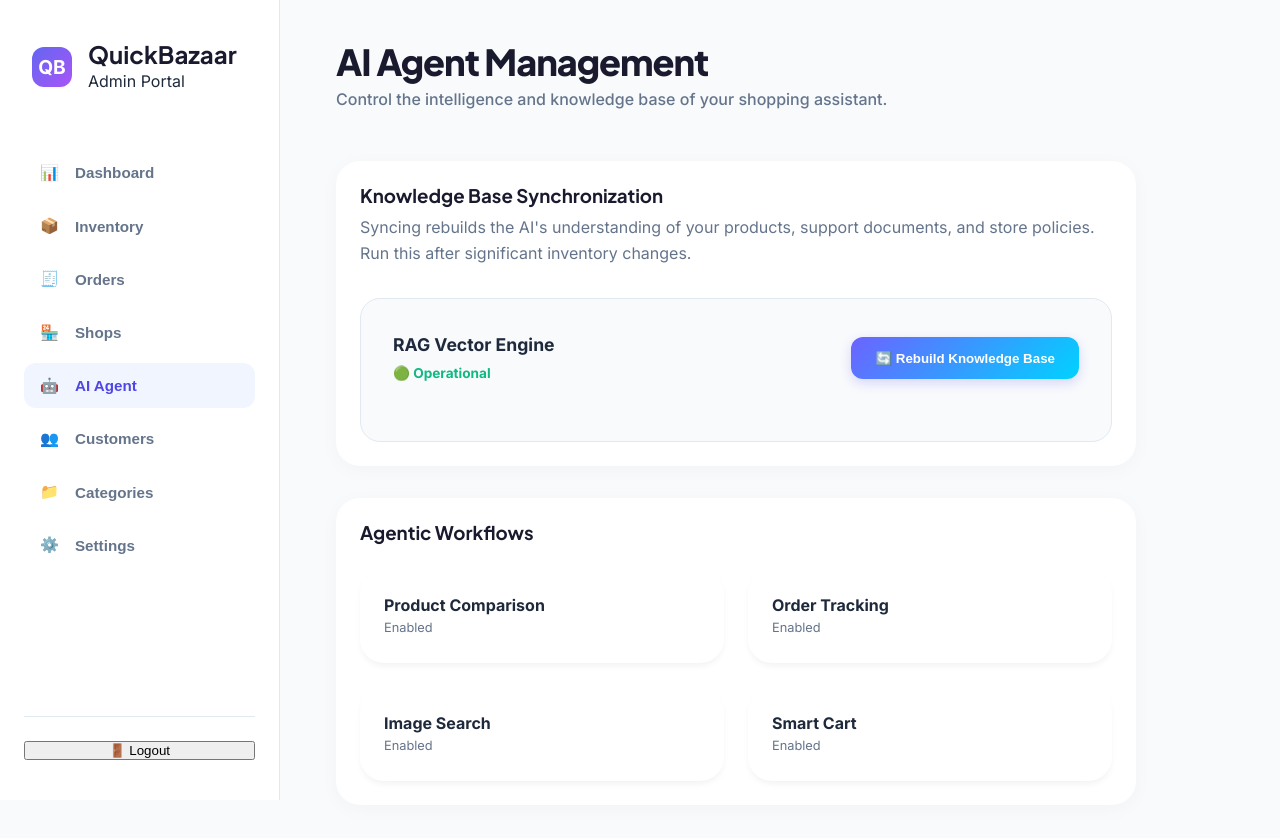
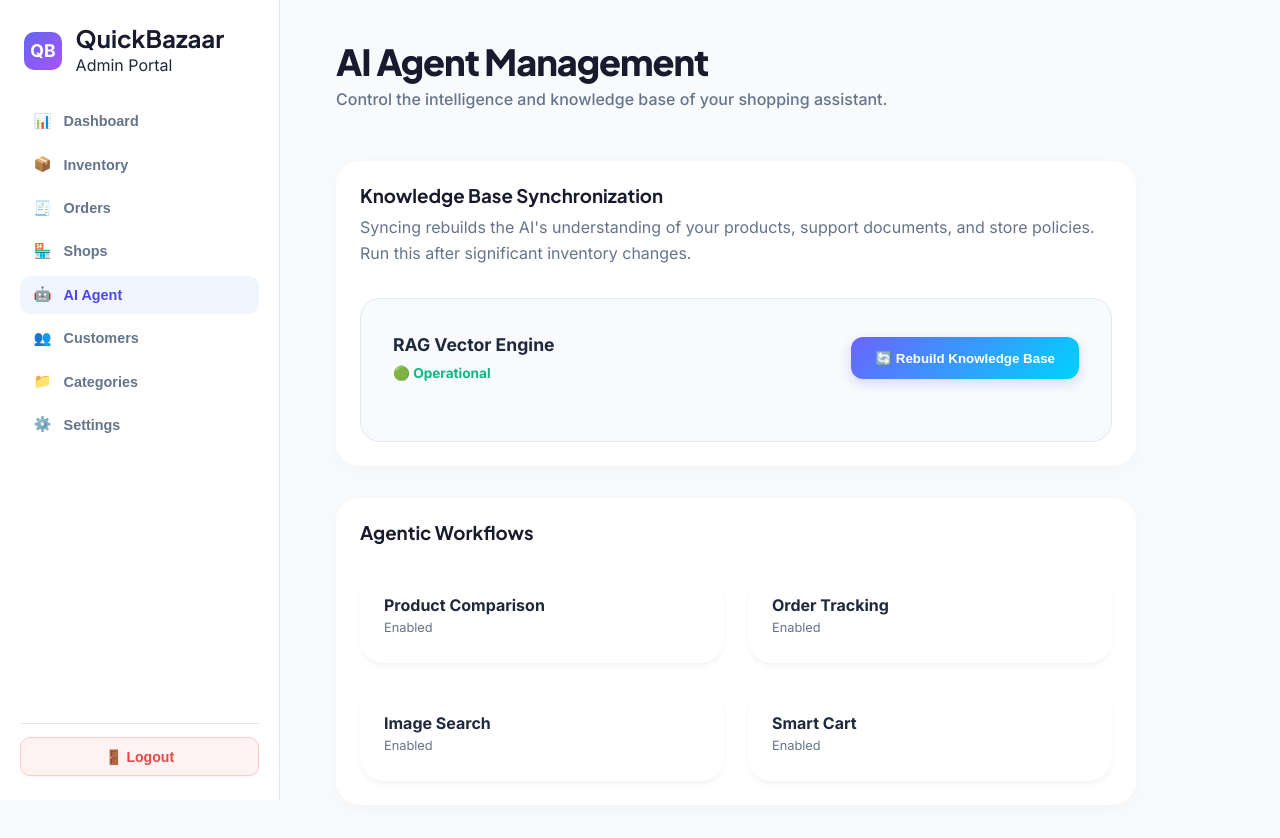
Before and after one commit to arungujjar123/Quick-bazar-frontend, a React (Create React App) app: page /admin/support in a window 1280 px wide. Shown: the top 838 px of the page. Built offline with nearby package versions, Linux system fonts and the light colour scheme; no server answers.

Commit message:
add kr do data

```diff
--- a/src/pages/AdminDashboardRedesign.css
+++ b/src/pages/AdminDashboardRedesign.css
@@ -119,11 +119,7 @@
 }
 
 .qb-admin-sidebar-bottom {
-  border-top: 1px solid var(--admin-border);
-  padding-top: 1.5rem;
-  display: flex;
-  flex-direction: column;
-  gap: 0.5rem;
+  margin-top: auto;
 }
 
 /* Main Content Area */
--- a/src/pages/AdminShared.css
+++ b/src/pages/AdminShared.css
@@ -28,36 +28,40 @@
   border-right: 1px solid var(--admin-border);
   display: flex;
   flex-direction: column;
-  padding: 2.5rem 1.5rem;
+  padding: 1.5rem 1.25rem;
   position: fixed;
+  top: 0;
+  left: 0;
   height: 100vh;
+  box-sizing: border-box;
+  overflow-y: auto;
   z-index: 100;
 }
 
 .qb-admin-brand-block, .qb-admin-left-brand {
   display: flex;
   align-items: center;
-  gap: 1rem;
-  margin-bottom: 3.5rem;
-  padding: 0 0.5rem;
+  gap: 0.85rem;
+  margin-bottom: 1.5rem;
+  padding: 0 0.25rem;
 }
 
 .qb-admin-brand-block .logo-icon, .qb-admin-left-brand h2::before {
   content: 'QB';
-  width: 40px;
-  height: 40px;
+  width: 38px;
+  height: 38px;
   background: linear-gradient(135deg, #6366f1 0%, #a855f7 100%);
-  border-radius: 12px;
+  border-radius: 10px;
   display: flex;
   align-items: center;
   justify-content: center;
   color: white;
   font-weight: 800;
-  font-size: 1.2rem;
+  font-size: 1.1rem;
 }
 
 .qb-admin-left-brand h2 {
-  font-size: 1.25rem;
+  font-size: 1.15rem;
   font-weight: 800;
   margin: 0;
   display: flex;
@@ -66,30 +70,31 @@
 }
 
 .qb-admin-left-brand p {
-  font-size: 0.8rem;
+  font-size: 0.75rem;
   color: var(--admin-text-muted);
   margin: 0;
-  padding-left: 3.25rem;
+  padding-left: 3rem;
 }
 
 .qb-admin-menu, .qb-admin-left-nav {
   flex: 1;
   display: flex;
   flex-direction: column;
-  gap: 0.5rem;
+  gap: 0.35rem;
+  margin-bottom: 1rem;
 }
 
 .qb-admin-menu button, .qb-admin-left-nav button {
   display: flex;
   align-items: center;
-  gap: 1rem;
-  padding: 0.85rem 1rem;
+  gap: 0.75rem;
+  padding: 0.65rem 0.85rem;
   border: none;
   background: transparent;
   color: var(--admin-text-muted);
   font-weight: 600;
-  font-size: 0.95rem;
-  border-radius: 12px;
+  font-size: 0.9rem;
+  border-radius: 10px;
   cursor: pointer;
   transition: var(--transition);
   text-align: left;
@@ -102,10 +107,52 @@
 
 .qb-admin-sidebar-bottom, .qb-admin-left-bottom {
   border-top: 1px solid var(--admin-border);
-  padding-top: 1.5rem;
+  padding-top: 0.85rem;
+  margin-top: auto;
   display: flex;
   flex-direction: column;
   gap: 0.5rem;
+  width: 100%;
+}
+
+.qb-admin-sidebar-bottom button, .qb-admin-left-bottom button {
+  width: 100%;
+  display: flex;
+  align-items: center;
+  justify-content: center;
+  gap: 0.5rem;
+  padding: 0.65rem 1rem;
+  border-radius: 10px;
+  font-weight: 600;
+  font-size: 0.88rem;
+  cursor: pointer;
+  transition: var(--transition);
+  border: 1px solid #e2e8f0;
+  background: #ffffff;
+  color: #334155;
+  box-shadow: 0 1px 3px rgba(0, 0, 0, 0.05);
+}
+
+.qb-admin-sidebar-bottom button:first-child {
+  background: #f8fafc;
+  color: #1e293b;
+  border: 1px solid #e2e8f0;
+}
+
+.qb-admin-sidebar-bottom button:first-child:hover {
+  background: #f1f5f9;
+}
+
+.qb-admin-sidebar-bottom button:last-child {
+  background: #fef2f2;
+  color: #ef4444;
+  border: 1px solid #fecaca;
+}
+
+.qb-admin-sidebar-bottom button:last-child:hover {
+  background: #fee2e2;
+  color: #dc2626;
+  border-color: #fca5a5;
 }
 
 /* Main Content Area */
```
